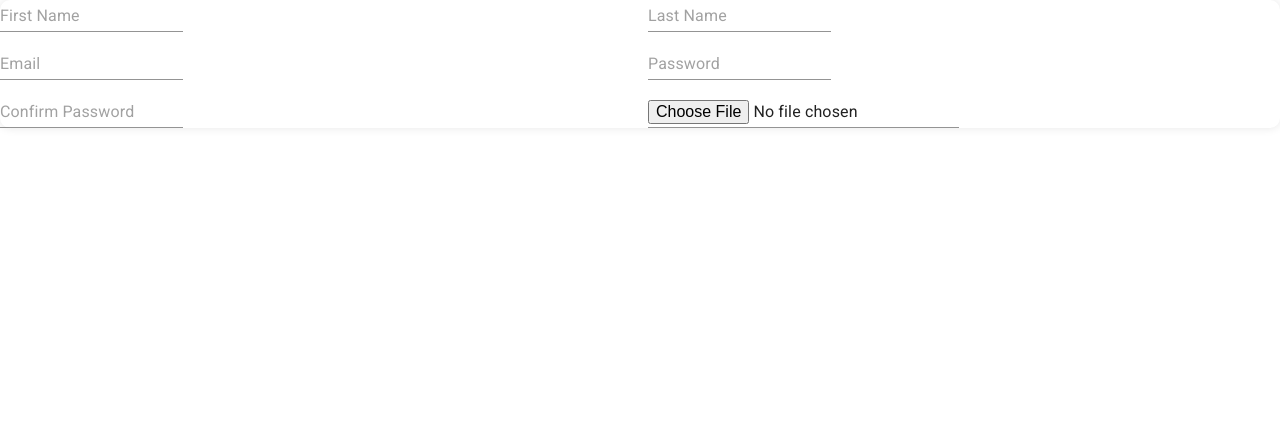
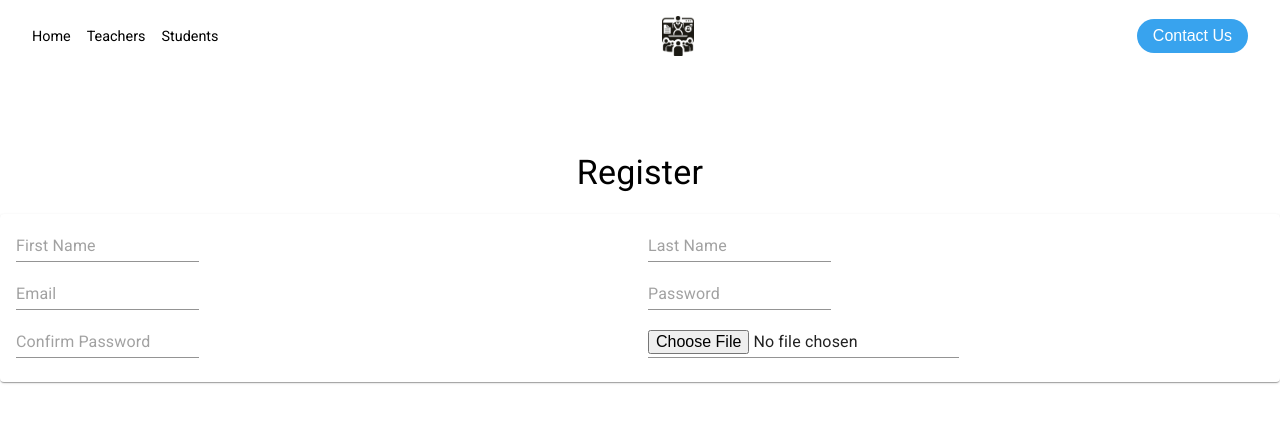
Before and after one commit to muhammetsanli34/class-manager, a Next.js app: page /student/register in a window 1280 px wide. Shown: the top 422 px of the page. Built offline with nearby package versions, Linux system fonts and the light colour scheme.

Commit message:
Refactor BaseRegister component and add Header to layout

```diff
--- a/app/common/BaseRegister/index.tsx
+++ b/app/common/BaseRegister/index.tsx
@@ -1,6 +1,13 @@
 import Role from "@/types/Role";
 import style from "./style.module.scss";
-import { FormControl, Grid, Input } from "@mui/material";
+import {
+  Card,
+  CardContent,
+  FormControl,
+  Grid,
+  Input,
+  Typography,
+} from "@mui/material";
 
 interface BaseRegisterProps {
   role: Role;
@@ -10,6 +17,11 @@ export default function BaseRegister(props: BaseRegisterProps) {
   return (
     <div className="container vertical-center">
       <FormControl className={style.register}>
+        <Typography variant="h4" align="center" style={{ marginTop: "5rem" }}>
+          Register
+        </Typography>
+        <Card>
+          <CardContent>
             <Grid container spacing={2}>
               <Grid item xs={6}>
                 <Input placeholder="First Name" />
@@ -30,6 +42,8 @@ export default function BaseRegister(props: BaseRegisterProps) {
                 <Input type="file" placeholder="Profile Picture" />
               </Grid>
             </Grid>
+          </CardContent>
+        </Card>
       </FormControl>
     </div>
   );
--- a/app/common/BaseRegister/style.module.scss
+++ b/app/common/BaseRegister/style.module.scss
@@ -4,8 +4,9 @@
     grid-gap: 20px;
     justify-content: center;
     align-items: center;
+    flex-direction: column;
     // background-color: #fbfbfb;
-    padding: 20px;
-    border-radius: 10px;
-    box-shadow: 0 0 10px rgba(0, 0, 0, 0.1);
+    // padding: 20px;
+    // border-radius: 10px;
+    // box-shadow: 0 0 10px rgba(0, 0, 0, 0.1);
 }
--- a/app/globals.css
+++ b/app/globals.css
@@ -1,6 +1,6 @@
 
 :root {
-  --font-family: 'Roboto', sans-serif;
+  font-family: 'Roboto', sans-serif;
 }
 
 * {
--- a/app/layout.tsx
+++ b/app/layout.tsx
@@ -1,22 +1,27 @@
-import './globals.css'
-import '@fontsource/roboto/300.css';
-import '@fontsource/roboto/400.css';
-import '@fontsource/roboto/500.css';
-import '@fontsource/roboto/700.css';
+import Header from "@/components/Header";
+import "./globals.css";
+import "@fontsource/roboto/300.css";
+import "@fontsource/roboto/400.css";
+import "@fontsource/roboto/500.css";
+import "@fontsource/roboto/700.css";
 
 export const metadata = {
-  title: 'Create Next App',
-  description: 'Generated by create next app',
-}
+  title: "Create Next App",
+  description: "Generated by create next app",
+};
 
 export default function RootLayout({
   children,
 }: {
-  children: React.ReactNode
+  children: React.ReactNode;
 }) {
   return (
     <html lang="en">
-      <body>{children}</body>
+      <body>
+        <Header />
+
+        {children}
+      </body>
     </html>
-  )
+  );
 }
```
Lines whose indentation alone changed are shown as unchanged.
